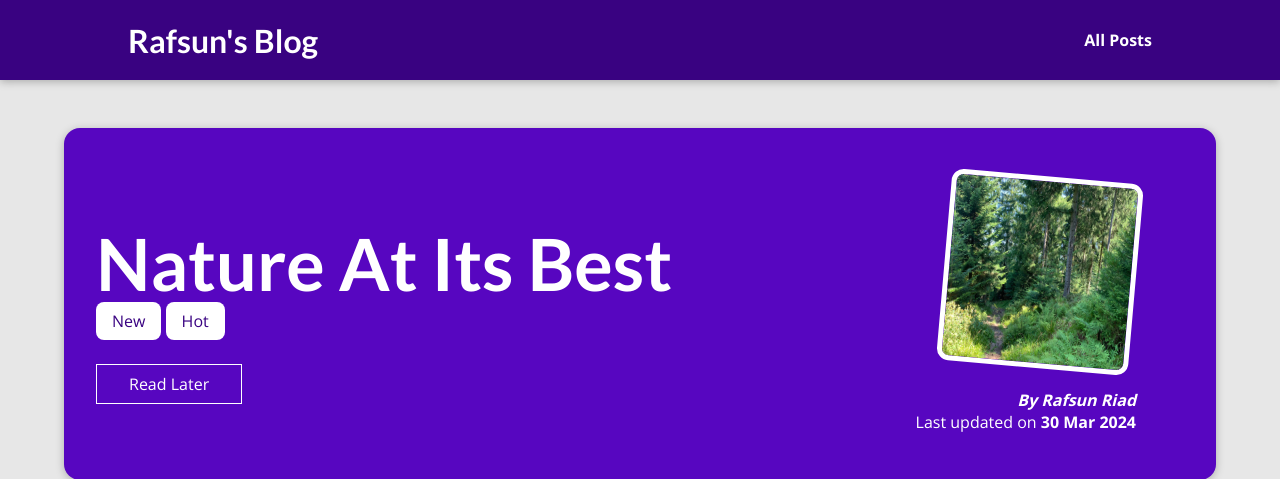
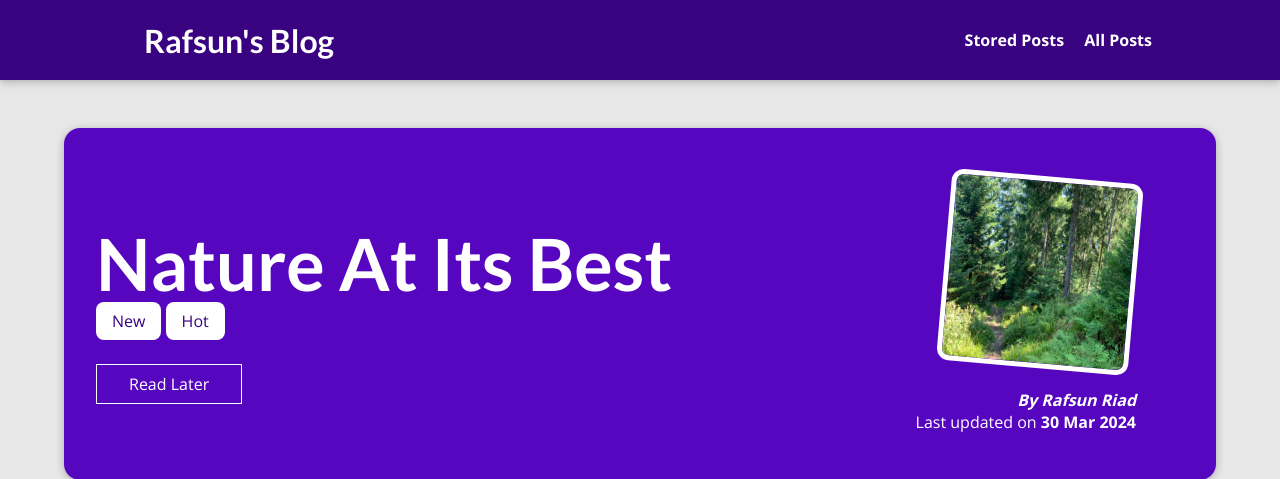
Before and after one commit to rafsun-riad/django-learning-project-blog, a Django app: a page that uses templates/base.html in a window 1280 px wide. Shown: the top 479 px of the page. Run offline with Django 5.2, Linux system fonts and the light colour scheme; data comes from the database, SQL or seed files in the repository; data that the repository does not hold is empty.

Commit message:
finished the project might dev later

```diff
--- a/blog/templates/blog/post-detail.html
+++ b/blog/templates/blog/post-detail.html
@@ -21,7 +21,13 @@
             <form action="{% url "read-later" %}" method="POST">
                 {% csrf_token %}
                 <input type="hidden" value="{{ post.id }}" name="post_id">
-                <button>Read Later</button>
+                <button>
+                    {% if saved_for_later %}
+                        Remove from "Read Later" List
+                    {% else %}
+                        Read Later
+                    {% endif %}
+                </button>
             </form>
         </div>
         <article>
--- a/blog/views.py
+++ b/blog/views.py
@@ -29,14 +29,24 @@ class AllPostView(ListView):
 
 
 class SinglePostView(View):
+    def is_stored_post(self, request, post_id):
+        stored_posts = request.session.get("stored_posts")
+        if stored_posts is not None:
+            is_saved_for_later = post.id in sotred_posts
+        else:
+            is_saved_for_later = False
+
+        return is_saved_for_later
 
     def get(self, request, slug):
         post = Post.objects.get(slug=slug)
+
         context = {
             "post": post,
             "post_tags": post.tags.all(),
             "comment_form": CommentForm(),
-            "comments": post.comments.all().order_by("-id")
+            "comments": post.comments.all().order_by("-id"),
+            "saved_for_later": self.is_stored_post(request, post.id)
         }
         return render(request, "blog/post-detail.html", context)
 
@@ -54,11 +64,40 @@ class SinglePostView(View):
             "post": post,
             "post_tags": post.tags.all(),
             "comment_form": CommentForm,
-            "comments": post.comments.all().order_by("-id")
+            "comments": post.comments.all().order_by("-id"),
+            "saved_for_later": self.is_stored_post(request, post.id)
         }
         return render(request, "blog/post-detail.html", context)
 
 
 class ReadLaterView(View):
+    def get(self, request):
+        stored_posts = request.session.get("stored_posts")
+        context = {}
+
+        if stored_posts is None or len(stored_posts) == 0:
+            context["posts"] = []
+            context["has_posts"] = False
+        else:
+            posts = Post.objects.filter(id__in=stored_posts)
+            context["posts"] = posts
+            context["has_posts"] = True
+
+        return render(request, "blog/stored_posts.html", context)
+
     def post(self, request):
-        pass
+        stored_posts = request.session.get("stored_posts")
+
+        if stored_posts is None:
+            stored_posts = []
+
+        post_id = int(request.POST["post_id"])
+
+        if post_id not in stored_posts:
+            stored_posts.append(post_id)
+        else:
+            stored_posts.remove(post_id)
+
+        request.session["stored_posts"] = stored_posts
+
+        return HttpResponseRedirect("/")
--- a/static/app.css
+++ b/static/app.css
@@ -35,6 +35,7 @@ h3 {
   text-decoration: none;
   color: white;
   font-weight: bold;
+  margin-left: 1rem;
 }
 
 #main-navigation a:hover,
--- a/templates/base.html
+++ b/templates/base.html
@@ -13,6 +13,7 @@
     <header id="main-navigation">
         <h1><a href="{% url "starting-page" %}">Rafsun's Blog</a></h1>
         <nav>
+            <a href="{% url "read-later" %}">Stored Posts</a>
             <a href="{% url "posts-page" %}">All Posts</a>
         </nav>
     </header>
```
Also changed, not shown: blog/static/blog/stored-posts.css (added, +39 -0 lines), blog/templates/blog/stored-posts.html (added, +23 -0 lines).
